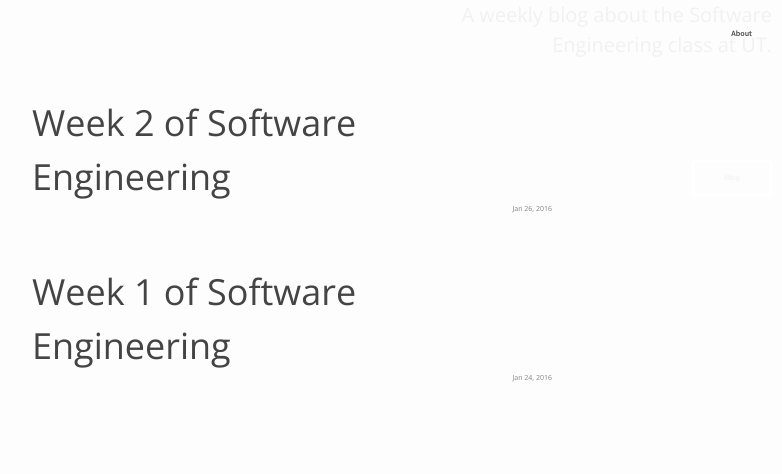
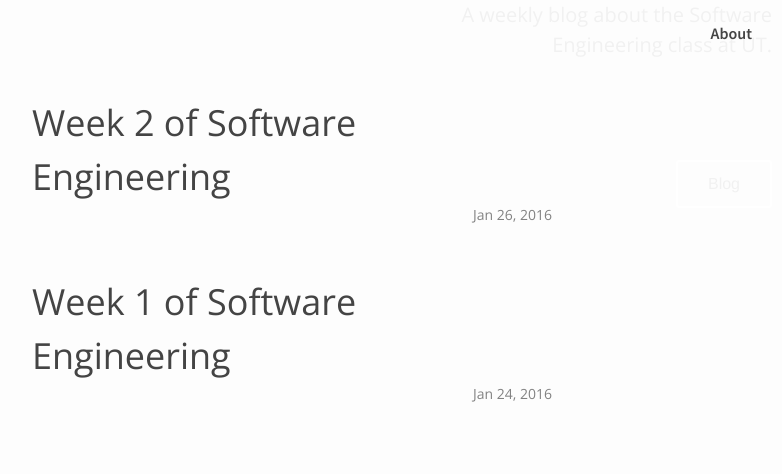
Before and after one commit to seshutter/CS373-Blog, a Jekyll site: the page built from index.html, in a window 1280 px wide. Shown: the part 900-1374 px from the top of the page, without its empty margins (348-1130 px from the left). Built offline with Jekyll 4.4.1, drawn with Linux system fonts in a browser that asks for light colours; before the commit the page ends 1353 px from its top, so only the background shows below that.

Commit message:
Changed font size back

```diff
--- a/css/main.scss
+++ b/css/main.scss
@@ -7,7 +7,7 @@
 
 // Our variables
 $base-font-family: Helvetica, Arial, sans-serif;
-$base-font-size:   8px;
+$base-font-size:   16px;
 $small-font-size:  $base-font-size * 0.875;
 $base-line-height: 1.5;
 
```
